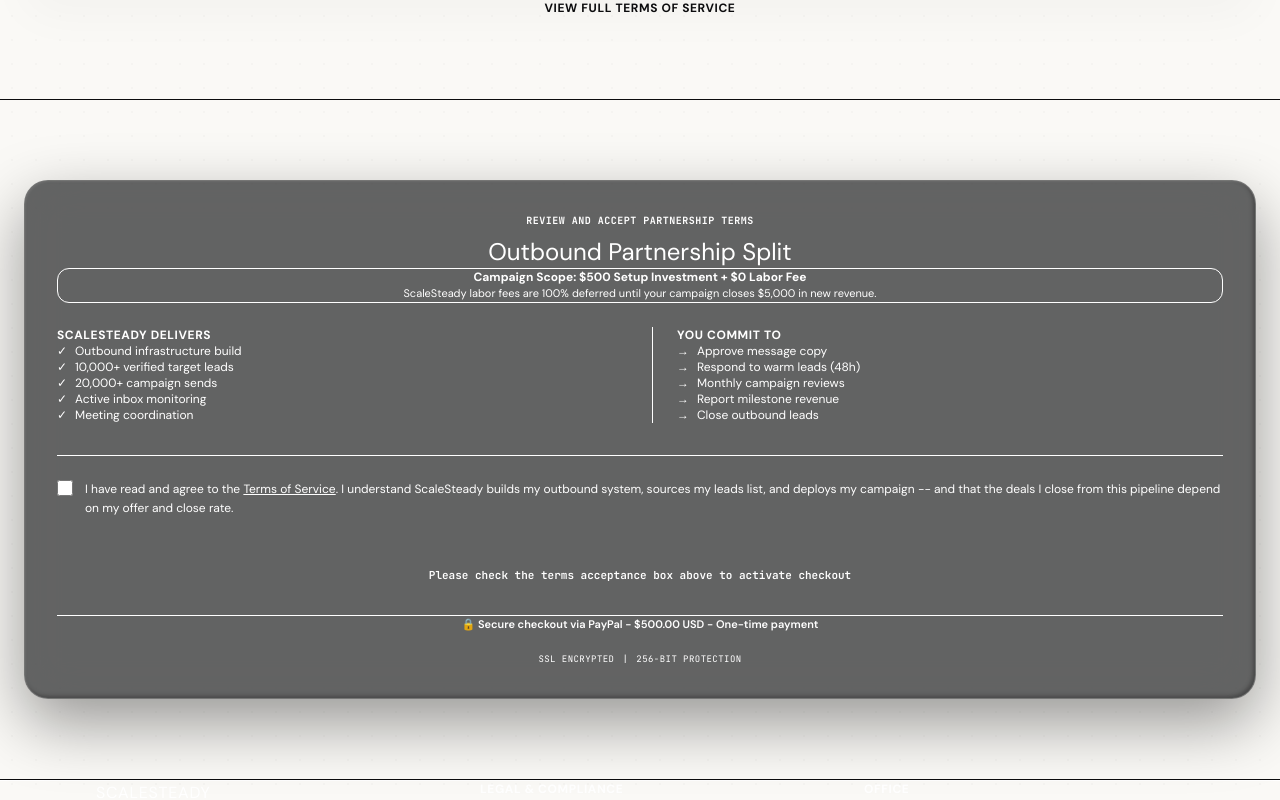
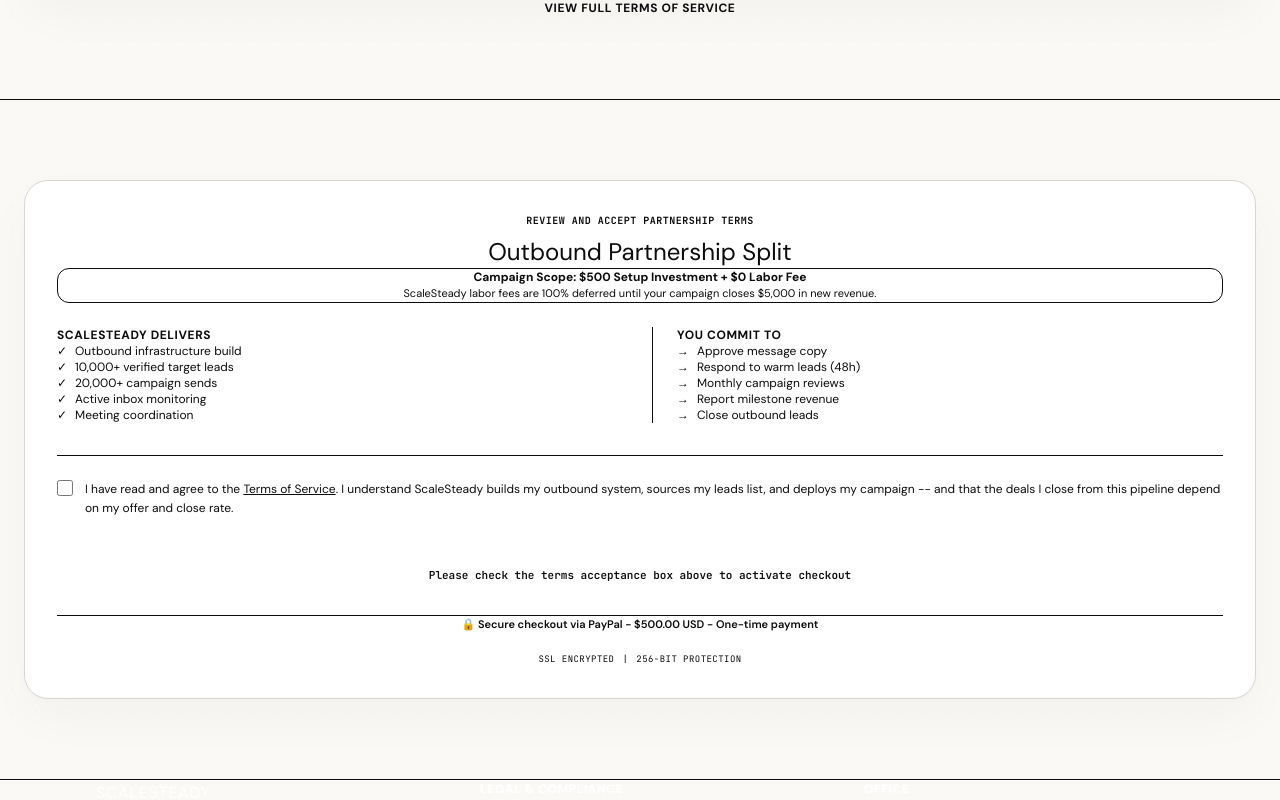
Before and after one commit to jaexochill2-code/scalesteady-engineers, a Next.js app: page /build in a window 1280 px wide. Shown: the part 5380-6180 px from the top of the page. Built offline with nearby package versions, Linux system fonts and the light colour scheme.

Commit message:
design: fix paypal branding and footer visibility

```diff
--- a/src/app/build/page.tsx
+++ b/src/app/build/page.tsx
@@ -131,7 +131,7 @@
 
   return (
     <div
-      className="relative min-h-screen font-sans antialiased selection:bg-neutral-900 selection:text-white overflow-hidden"
+      className="relative min-h-screen font-sans antialiased selection:bg-neutral-900 selection:text-white overflow-x-hidden"
       style={{ backgroundColor: "var(--canvas)", color: "var(--ink-primary)" }}
     >
 
@@ -1006,45 +1006,45 @@
         <section ref={acceptanceRef} id="acceptance" className="py-20 bg-[#F9F9FB] border-b border-neutral-200 relative z-10">
           <div className="max-w-[720px] mx-auto px-6">
 
-            <div className="bento-card-dark text-white bg-[#0D0D0E]/80 backdrop-blur-2xl border-white/10 p-8 md:p-12 shadow-[0_24px_64px_rgba(0,0,0,0.8)] relative z-10">
+            <div className="bento-card-light bg-white p-8 md:p-12 border-2 border-[#1B4F8A] shadow-[0_24px_64px_rgba(27,79,138,0.08)] relative z-10">
 
-              <span className="font-mono text-[10px] font-bold uppercase tracking-wider text-neutral-400 block mb-2 text-center">
+              <span className="font-mono text-[10px] font-bold uppercase tracking-wider text-[#1B4F8A] block mb-2 text-center">
                 Review and Accept Partnership Terms
               </span>
-              <h2 className="font-sans text-2xl font-extrabold text-center text-white mb-8">
+              <h2 className="font-sans text-2xl font-extrabold text-center text-[#0A0A0A] mb-8">
                 Outbound Partnership Split
               </h2>
 
               {/* Defined split terms banner */}
-              <div className="mb-6 p-5 bg-[#151515] border border-white/10 text-center rounded-xl shadow-inner">
-                <span className="font-sans text-xs font-bold text-white block">
-                  Campaign Scope: <span className="text-[#1B4F8A]">$500 Setup Investment</span> + $0 Labor Fee
+              <div className="mb-6 p-5 bg-[#1B4F8A]/5 border border-[#1B4F8A]/10 text-center rounded-xl shadow-inner">
+                <span className="font-sans text-xs font-bold text-[#0A0A0A] block">
+                  Campaign Scope: <span className="text-[#1B4F8A] font-extrabold">$500 Setup Investment</span> + $0 Labor Fee
                 </span>
-                <span className="font-sans text-[11px] text-neutral-400 mt-1.5 block">
+                <span className="font-sans text-[11px] text-neutral-600 mt-1.5 block">
                   ScaleSteady labor fees are 100% deferred until your campaign closes $5,000 in new revenue.
                 </span>
               </div>
 
               {/* Partnership Split Grid with thin dividers */}
-              <div className="grid grid-cols-2 gap-6 border-b border-white/10 pb-8 mb-6">
+              <div className="grid grid-cols-1 sm:grid-cols-2 gap-6 border-b border-neutral-200 pb-8 mb-6">
                 <div>
-                  <h4 className="font-sans text-xs font-bold text-white uppercase tracking-wider mb-3">ScaleSteady Delivers</h4>
-                  <ul className="space-y-2 text-xs text-neutral-300 list-none p-0 m-0 font-medium">
-                    <li className="flex items-center gap-2 text-emerald-500"><span>✓</span> <span className="text-neutral-300">Outbound infrastructure build</span></li>
-                    <li className="flex items-center gap-2 text-emerald-500"><span>✓</span> <span className="text-neutral-300">10,000+ verified target leads</span></li>
-                    <li className="flex items-center gap-2 text-emerald-500"><span>✓</span> <span className="text-neutral-300">20,000+ campaign sends</span></li>
-                    <li className="flex items-center gap-2 text-emerald-500"><span>✓</span> <span className="text-neutral-300">Active inbox monitoring</span></li>
-                    <li className="flex items-center gap-2 text-emerald-500"><span>✓</span> <span className="text-neutral-300">Meeting coordination</span></li>
+                  <h4 className="font-sans text-xs font-bold text-[#0A0A0A] uppercase tracking-wider mb-3">ScaleSteady Delivers</h4>
+                  <ul className="space-y-2 text-xs text-neutral-700 list-none p-0 m-0 font-medium">
+                    <li className="flex items-center gap-2 text-emerald-600"><span>✓</span> <span className="text-neutral-700">Outbound infrastructure build</span></li>
+                    <li className="flex items-center gap-2 text-emerald-600"><span>✓</span> <span className="text-neutral-700">10,000+ verified target leads</span></li>
+                    <li className="flex items-center gap-2 text-emerald-600"><span>✓</span> <span className="text-neutral-700">20,000+ campaign sends</span></li>
+                    <li className="flex items-center gap-2 text-emerald-600"><span>✓</span> <span className="text-neutral-700">Active inbox monitoring</span></li>
+                    <li className="flex items-center gap-2 text-emerald-600"><span>✓</span> <span className="text-neutral-700">Meeting coordination</span></li>
                   </ul>
                 </div>
-                <div className="border-l border-white/10 pl-6">
-                  <h4 className="font-sans text-xs font-bold text-white uppercase tracking-wider mb-3">You Commit To</h4>
-                  <ul className="space-y-2 text-xs text-neutral-300 list-none p-0 m-0 font-medium">
-                    <li className="flex items-center gap-2 text-neutral-400"><span>→</span> <span className="text-neutral-300">Approve message copy</span></li>
-                    <li className="flex items-center gap-2 text-neutral-400"><span>→</span> <span className="text-neutral-300">Respond to warm leads (48h)</span></li>
-                    <li className="flex items-center gap-2 text-neutral-400"><span>→</span> <span className="text-neutral-300">Monthly campaign reviews</span></li>
-                    <li className="flex items-center gap-2 text-neutral-400"><span>→</span> <span className="text-neutral-300">Report milestone revenue</span></li>
-                    <li className="flex items-center gap-2 text-neutral-400"><span>→</span> <span className="text-neutral-300">Close outbound leads</span></li>
+                <div className="border-l border-neutral-200 pl-6">
+                  <h4 className="font-sans text-xs font-bold text-[#0A0A0A] uppercase tracking-wider mb-3">You Commit To</h4>
+                  <ul className="space-y-2 text-xs text-neutral-700 list-none p-0 m-0 font-medium">
+                    <li className="flex items-center gap-2 text-neutral-400"><span>→</span> <span className="text-neutral-700">Approve message copy</span></li>
+                    <li className="flex items-center gap-2 text-neutral-400"><span>→</span> <span className="text-neutral-700">Respond to warm leads (48h)</span></li>
+                    <li className="flex items-center gap-2 text-neutral-400"><span>→</span> <span className="text-neutral-700">Monthly campaign reviews</span></li>
+                    <li className="flex items-center gap-2 text-neutral-400"><span>→</span> <span className="text-neutral-700">Report milestone revenue</span></li>
+                    <li className="flex items-center gap-2 text-neutral-400"><span>→</span> <span className="text-neutral-700">Close outbound leads</span></li>
                   </ul>
                 </div>
               </div>
@@ -1056,9 +1056,9 @@
                     type="checkbox"
                     checked={accepted}
                     onChange={(e) => setAccepted(e.target.checked)}
-                    className="mt-1.5 flex-shrink-0 cursor-pointer accent-[#1B4F8A] w-4 h-4 rounded border-white/20 bg-black/40"
+                    className="mt-1.5 flex-shrink-0 cursor-pointer accent-[#1B4F8A] w-4 h-4 rounded border-neutral-300 bg-white"
                   />
-                  <span className="font-sans text-xs text-neutral-300 leading-relaxed font-medium">
+                  <span className="font-sans text-xs text-neutral-700 leading-relaxed font-medium">
                     I have read and agree to the{" "}
                     <button
                       type="button"
@@ -1066,7 +1066,7 @@
                         e.preventDefault();
                         setShowTOS(true);
                       }}
-                      className="underline text-[#1B4F8A] font-extrabold hover:text-white transition-colors duration-200"
+                      className="underline text-[#1B4F8A] font-extrabold hover:text-[#2660A8] transition-colors duration-200"
                     >
                       Terms of Service
                     </button>
@@ -1080,7 +1080,7 @@
                 <div
                   style={{
                     pointerEvents: accepted ? "auto" : "none",
-                    opacity: accepted ? 1 : 0.45,
+                    opacity: accepted ? 1 : 0.8,
                     transition: "opacity 0.3s ease",
                     userSelect: accepted ? "auto" : "none",
                   }}
@@ -1113,18 +1113,18 @@
                 </div>
 
                 {!accepted && (
-                  <p className="text-center font-mono text-[11px] text-[#444444] mt-4 font-semibold">
+                  <p className="text-center font-mono text-[11px] text-neutral-500 mt-4 font-semibold">
                     Please check the terms acceptance box above to activate checkout
                   </p>
                 )}
               </div>
 
-              <div className="mt-8 text-center border-t border-[#DEDEDE] pt-6 flex flex-col items-center gap-3">
-                <span className="font-sans text-[11px] text-[#262626] font-semibold tracking-wide">
+              <div className="mt-8 text-center border-t border-neutral-200 pt-6 flex flex-col items-center gap-3">
+                <span className="font-sans text-[11px] text-neutral-800 font-semibold tracking-wide">
                   🔒 Secure checkout via PayPal - $500.00 USD - One-time payment
                 </span>
 
-                <div className="flex items-center gap-2 text-[#888888] font-mono text-[9px] uppercase tracking-wider mt-2">
+                <div className="flex items-center gap-2 text-neutral-400 font-mono text-[9px] uppercase tracking-wider mt-2">
                   <span>SSL Encrypted</span> | <span>256-Bit Protection</span>
                 </div>
               </div>
```
Also changed, not shown: 1 other file (tests, documents, lock files or other folders).
